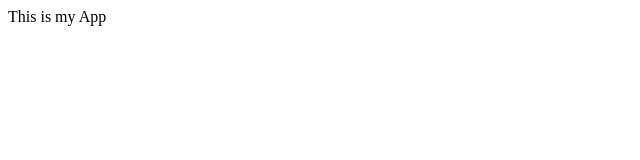
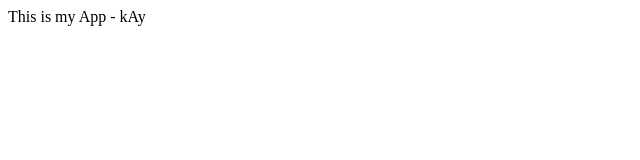
Before and after one commit to krazziekay/sample_06_05_2022, a React (Create React App) app in the folder client/: page / in a window 1280 px wide. Shown: the top 160 px of the page, without its empty margins (0-640 px from the left). Built offline with nearby package versions, Linux system fonts and the light colour scheme.

Commit message:
- Minor changes

```diff
--- a/client/src/components/app/App.js
+++ b/client/src/components/app/App.js
@@ -1,5 +1,5 @@
 const App = () => (
-  <div>This is my App</div>
+  <div>This is my App - kAy</div>
 );
 
 export default App;
```
Also changed, not shown: 1 other file (tests, documents, lock files or other folders).
